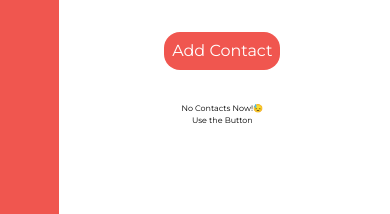
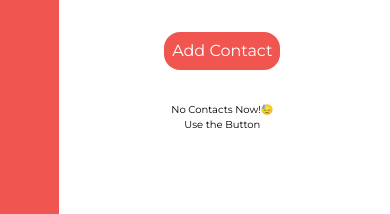
Before and after one commit to jontyxo/assignment-taiyo, a React (Create React App) app: page / in a window 390 px wide. Shown: the top 214 px of the page. Built offline with nearby package versions, Linux system fonts and the light colour scheme.

Commit message:
sixth commit

```diff
--- a/src/components/addformComponent/form.css
+++ b/src/components/addformComponent/form.css
@@ -57,7 +57,7 @@ label{
     padding: 5px 8px;
     margin: 10px 0px;
     color: white;
-    font-size: clamp(12px,2vw,20px);
+    font-size: clamp(12px,2vw,18px);
 }
 .contactToggleBtn{
     background: #f0564f;
--- a/src/components/addformComponent/form.tsx
+++ b/src/components/addformComponent/form.tsx
@@ -29,6 +29,7 @@ const handleAddContact=(e:React.FormEvent<HTMLFormElement>)=>{
         const lname=lnameRef.current?.value
 
         dispatch(addContact({fname,lname}))
+        window.location.href = 'http://localhost:3000/';
     }
   return (
    <>
--- a/src/components/contactList/contactList.css
+++ b/src/components/contactList/contactList.css
@@ -10,7 +10,7 @@
 }
 .nocontactlist{
     padding: 2rem;
-    font-size: clamp(8px,1.5vw,18px);
+    font-size: clamp(10px,1.5vw,18px);
 }
 .contactDetail{
     color: aliceblue;
--- a/src/components/editformComponent/form.css
+++ b/src/components/editformComponent/form.css
@@ -62,7 +62,7 @@ label{
     padding: 5px 8px;
     margin: 10px 0px;
     color: white;
-    font-size: clamp(12px,2vw,20px);
+    font-size: clamp(12px,2vw,18x);
 }
 .contactToggleBtn{
     background: #f0564f;
--- a/src/components/editformComponent/form.tsx
+++ b/src/components/editformComponent/form.tsx
@@ -32,6 +32,8 @@ const handleAddContact=(e:React.FormEvent<HTMLFormElement>)=>{
         const fname=fnameRef.current?.value
         const lname=lnameRef.current?.value
         dispatch(editContact({id,fname,lname}))
+        window.location.href = 'http://localhost:3000/';
+
     }
   return (
    <>
```
